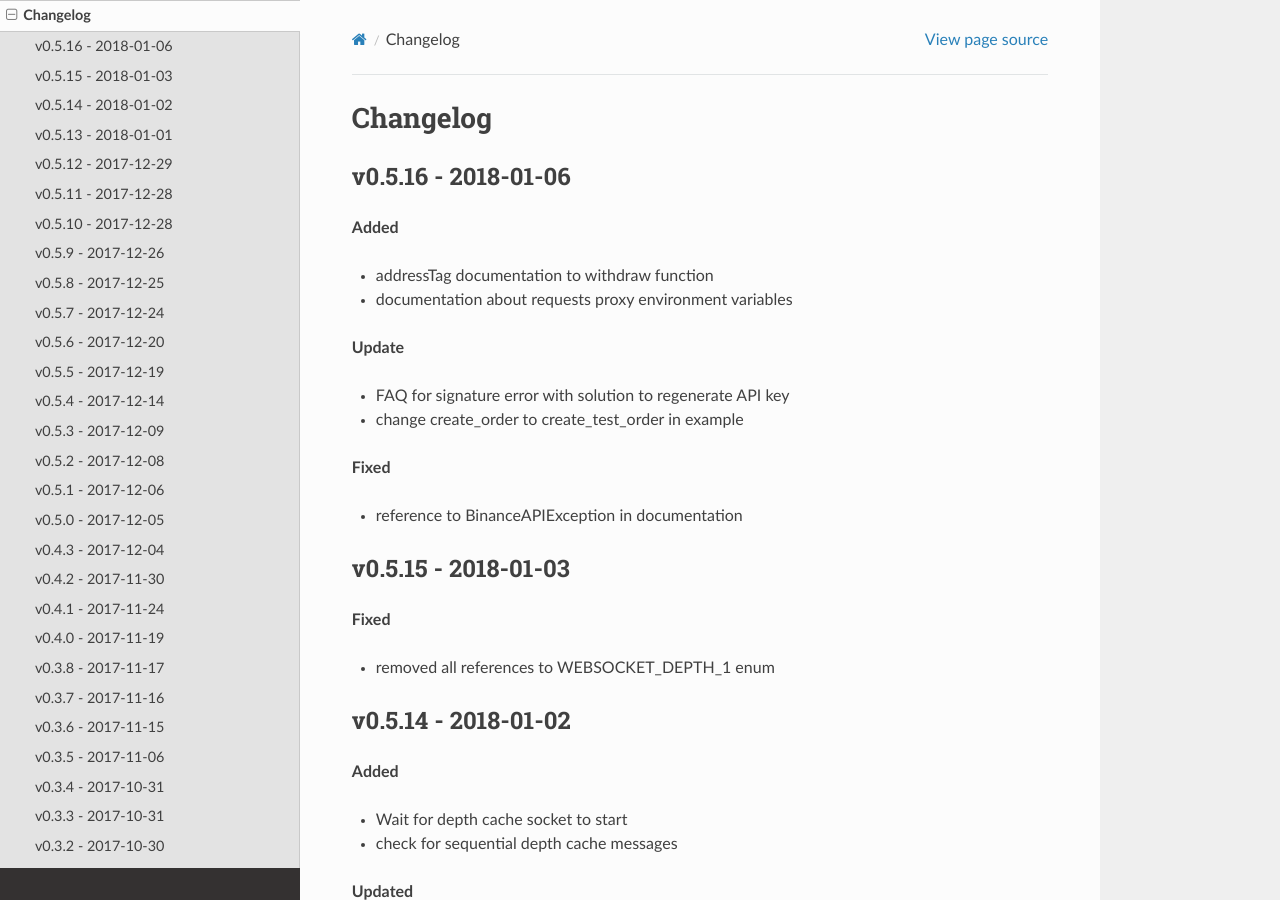
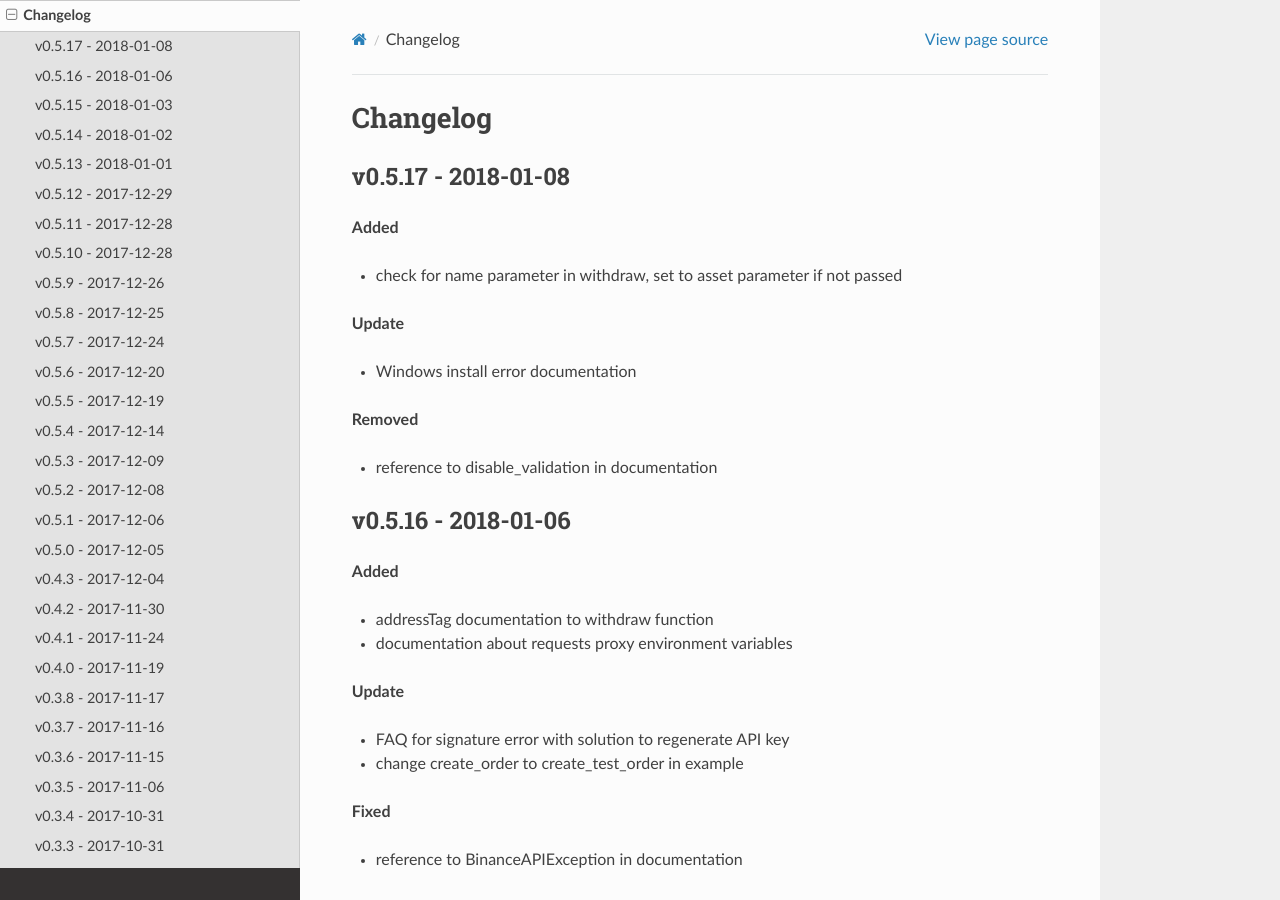
Before and after one commit to topcoder20022/python-binance, a Sphinx documentation site: the page built from docs/changelog.rst, in a window 1280 px wide and 900 px high. Built offline with Sphinx 7.4.7 and the Read the Docs theme 2.0.0, drawn with Linux system fonts in a browser that asks for light colours; formulas are drawn with MathJax 3.

Commit message:
Update to v0.5.17

```diff
--- a/PYPIREADME.rst
+++ b/PYPIREADME.rst
@@ -1,5 +1,5 @@
 =================================
-Welcome to python-binance v0.5.16fl
+Welcome to python-binance v0.5.17
 =================================
 
 .. image:: https://img.shields.io/pypi/v/python-binance.svg
--- a/README.rst
+++ b/README.rst
@@ -1,5 +1,5 @@
 =================================
-Welcome to python-binance v0.5.16
+Welcome to python-binance v0.5.17
 =================================
 
 .. image:: https://img.shields.io/pypi/v/python-binance.svg
--- a/docs/changelog.rst
+++ b/docs/changelog.rst
@@ -1,5 +1,20 @@
 Changelog
 =========
+
+v0.5.17 - 2018-01-08
+^^^^^^^^^^^^^^^^^^^^
+
+**Added**
+
+- check for name parameter in withdraw, set to asset parameter if not passed
+
+**Update**
+
+- Windows install error documentation
+
+**Removed**
+
+- reference to disable_validation in documentation
 
 v0.5.16 - 2018-01-06
 ^^^^^^^^^^^^^^^^^^^^
--- a/setup.py
+++ b/setup.py
@@ -3,7 +3,7 @@ from setuptools import setup
 
 setup(
     name='python-binance',
-    version='0.5.16',
+    version='0.5.17',
     packages=['binance'],
     description='Binance REST API python implementation',
     url='https://github.com/sammchardy/python-binance',
```
